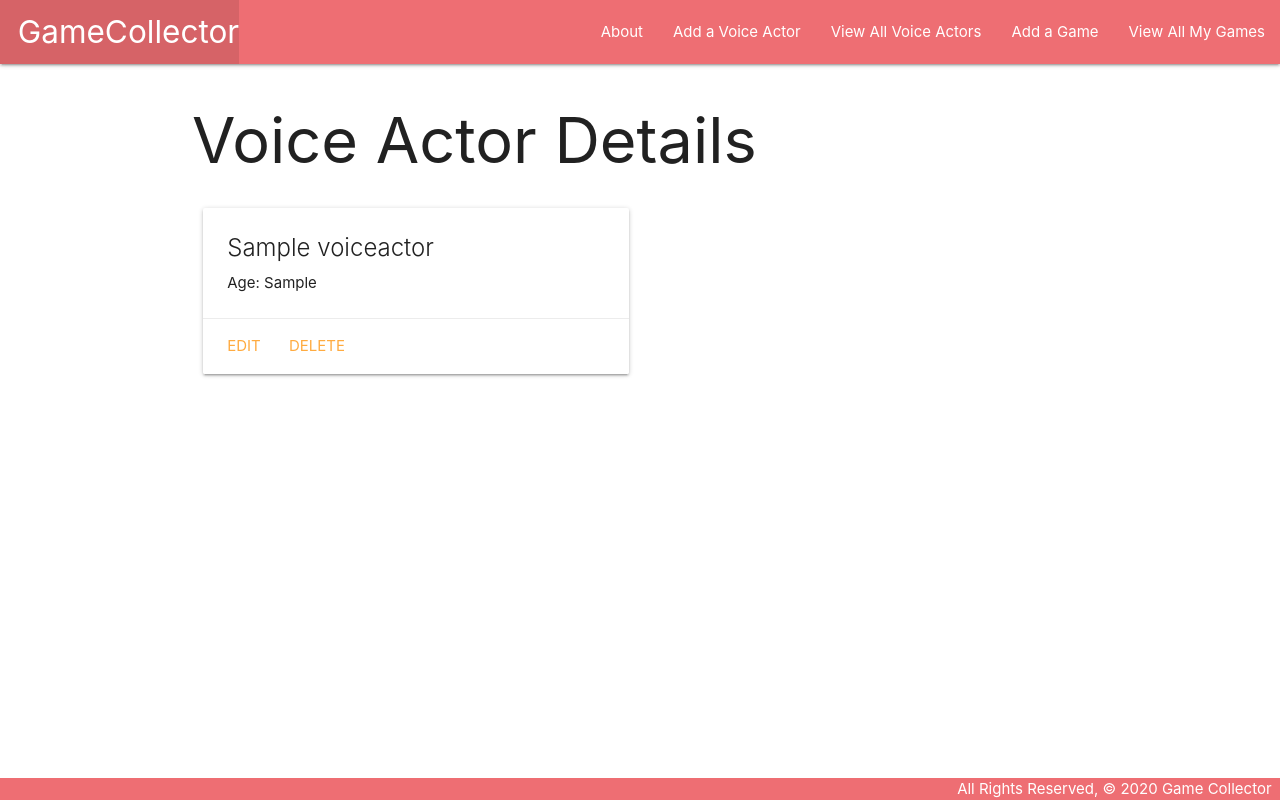
After one commit to NathanLynch97/GameCollector, a Django app: page /voice_actors/1/ in a window 1280 px wide. The commit adds this page. Run offline with Django 3.2, Linux system fonts and the light colour scheme; tables that the repository leaves empty hold one stand-in row (values such as "Sample post").

Commit message:
finish collector lab

```diff
--- a/gamecollector/main_app/models.py
+++ b/gamecollector/main_app/models.py
@@ -15,15 +15,15 @@ LENGTH = (
 )
 
 # Create your models here.
-class Studio(models.Model):
+class VoiceActor(models.Model):
     name = models.CharField(max_length=50)
-    location = models.CharField(max_length=50)
+    age = models.CharField(max_length=20)
 
     def __str__(self):
         return self.name
 
     def get_absolute_url(self):
-        return reverse("studios_detail", kwargs={"pk": self.id})
+        return reverse('voice_actors_detail', kwargs={"pk": self.id})
 
 
 class Game(models.Model):
@@ -31,6 +31,7 @@ class Game(models.Model):
     rating = models.CharField(max_length=100)
     description = models.TextField(max_length=250)
     release_year = models.IntegerField()
+    voice_actors = models.ManyToManyField(VoiceActor)
 
     def __str__(self):
         return self.name
--- a/gamecollector/main_app/templates/base.html
+++ b/gamecollector/main_app/templates/base.html
@@ -24,8 +24,8 @@
           </ul>
           <ul class="right">
             <li><a href="{% url 'about' %}">About</a></li>
-            <li><a href="{% url 'studios_create' %}">Add a Studio</a></li>
-            <li><a href="{% url 'studios_index' %}">View All Studios</a></li>
+            <li><a href="{% url 'voice_actors_create' %}">Add a Voice Actor</a></li>
+            <li><a href="{% url 'voice_actors_index' %}">View All Voice Actors</a></li>
             <li><a href="{% url 'games_create' %}">Add a Game</a></li>
             <li><a href="{% url 'index' %}">View All My Games</a></li>
           </ul>
--- a/gamecollector/main_app/templates/main_app/studio_confirm_delete.html
+++ b/gamecollector/main_app/templates/main_app/voiceactor_confirm_delete.html
@@ -1,13 +1,13 @@
 {% extends 'base.html' %}
 
 {% block content %}
-  <h1>Delete Studio</h1>
+  <h1>Delete Voice Actor</h1>
 
   <h4>Are you sure you want to delete <span class="teal-text">{{ object.name }}</span>?</h4>
 
   <form action="" method="POST">
     {% csrf_token %}
     <input type="submit" value="Yes - Delete!" class="btn">
-    <a href="{% url 'studios_detail' object.id %}">Cancel</a>
+    <a href="{% url 'voice_actors_detail' object.id %}">Cancel</a>
   </form>
 {% endblock %}
--- /dev/null
+++ b/gamecollector/main_app/templates/main_app/voiceactor_detail.html
@@ -0,0 +1,20 @@
+{% extends 'base.html' %}
+{% block content %}
+
+<h1>Voice Actor Details</h1>
+
+<div class="row">
+  <div class="col s6 col-offset-3">
+    <div class="card">
+      <div class="card-content">
+        <span class="card-title">{{ voiceactor.name }}</span>
+        <p>Age: {{ voiceactor.age }}</p>
+      </div>
+      <div class="card-action">
+        <a href="{% url 'voice_actors_update' voiceactor.id %}">Edit</a>
+        <a href="{% url 'voice_actors_delete' voiceactor.id %}">Delete</a>
+      </div>
+    </div>
+  </div>
+</div>
+{% endblock %}
--- a/gamecollector/main_app/templates/main_app/studio_form.html
+++ b/gamecollector/main_app/templates/main_app/voiceactor_form.html
@@ -4,14 +4,13 @@
   {% if object %}
     <h1>Edit <span class="teal-text">{{object.name}}</span></h1>
   {% else %}
-    <h1>Add Studio</h1>
+    <h1>Add Voice Actor</h1>
   {% endif %}
   <!-- Leaving the action empty makes the form post to the same url used to display it -->
   <form action="" method="post">
     <!-- Django requires the following for security purposes -->
     {% csrf_token %}
     <table>
-      <!-- Render the inputs inside of <tr>s & <td>s -->
       {{ form.as_table }}
     </table>
     <input type="submit" value="Submit!" class="btn">
--- a/gamecollector/main_app/urls.py
+++ b/gamecollector/main_app/urls.py
@@ -10,9 +10,10 @@ urlpatterns = [
     path('games/<int:pk>/update/', views.GameUpdate.as_view(), name='games_update'),
     path('games/<int:pk>/delete/', views.GameDelete.as_view(), name='games_delete'),
     path('games/<int:game_id>/add_playtime/', views.add_playtime, name='add_playtime'),
-    path('studios/', views.StudioList.as_view(), name='studios_index'),
-    path('studios/<int:pk>/', views.StudioDetail.as_view(), name='studios_detail'),
-    path('studios/create/', views.StudioCreate.as_view(), name='studios_create'),
-    path('studios/<int:pk>/update/', views.StudioUpdate.as_view(), name='studios_update'),
-    path('studios/<int:pk>/delete/', views.StudioDelete.as_view(), name='studios_delete'),
+    path('games/<int:game_id>/assoc_voice_actor/<int:voice_actor_id>/', views.assoc_voice_actor, name='assoc_voice_actor'),
+    path('voice_actors/', views.VoiceActorList.as_view(), name='voice_actors_index'),
+    path('voice_actors/<int:pk>/', views.VoiceActorDetail.as_view(), name='voice_actors_detail'),
+    path('voice_actors/create/', views.VoiceActorCreate.as_view(), name='voice_actors_create'),
+    path('voice_actors/<int:pk>/update/', views.VoiceActorUpdate.as_view(), name='voice_actors_update'),
+    path('voice_actors/<int:pk>/delete/', views.VoiceActorDelete.as_view(), name='voice_actors_delete'),
 ]
--- a/gamecollector/main_app/views.py
+++ b/gamecollector/main_app/views.py
@@ -1,7 +1,7 @@
 from django.shortcuts import render, redirect
 from django.views.generic.edit import CreateView, UpdateView, DeleteView
 from django.views.generic import ListView, DetailView
-from .models import Game, Studio
+from .models import Game, VoiceActor
 from .forms import PlaytimeForm
 
 
@@ -21,10 +21,12 @@ def games_index(request):
 
 def games_detail(request, game_id):
     game = Game.objects.get(id=game_id)
+    voice_actors_game_doesnt_have = VoiceActor.objects.exclude(id__in = game.voice_actors.all().values_list('id'))
     playtime_form = PlaytimeForm()
     return render(request, 'games/detail.html', {
         'game': game,
-        'playtime_form': playtime_form
+        'playtime_form': playtime_form,
+        'voice_actors': voice_actors_game_doesnt_have
     })
 
 
@@ -51,20 +53,25 @@ def add_playtime(request, game_id):
     new_playtime.save()
   return redirect('detail', game_id=game_id)
 
-class StudioList(ListView):
-  model = Studio
+def assoc_voice_actor(request, game_id, voice_actor_id):
+  # Note that you can pass a toy's id instead of the whole object
+  Game.objects.get(id=game_id).voice_actors.add(voice_actor_id)
+  return redirect('detail', game_id=game_id)
 
-class StudioDetail(DetailView):
-  model = Studio
+class VoiceActorList(ListView):
+  model = VoiceActor
 
-class StudioCreate(CreateView):
-  model = Studio
+class VoiceActorDetail(DetailView):
+  model = VoiceActor
+
+class VoiceActorCreate(CreateView):
+  model = VoiceActor
   fields = '__all__'
 
-class StudioUpdate(UpdateView):
-  model = Studio
-  fields = ['name', 'location']
+class VoiceActorUpdate(UpdateView):
+  model = VoiceActor
+  fields = ['name', 'age']
 
-class StudioDelete(DeleteView):
-  model = Studio
-  success_url = '/studios/'
+class VoiceActorDelete(DeleteView):
+  model = VoiceActor
+  success_url = '/voice_actors/'
```
Also changed, not shown: gamecollector/main_app/templates/games/detail.html (+58 -15 lines), gamecollector/main_app/templates/main_app/studio_detail.html (deleted, +0 -20 lines), gamecollector/main_app/templates/main_app/studio_list.html (deleted, +0 -17 lines), gamecollector/main_app/templates/main_app/voiceactor_list.html (added, +17 -0 lines), gamecollector/main_app/migrations/0004_game_studios.py (added), gamecollector/main_app/migrations/0005_auto_20200917_1809.py (added), gamecollector/main_app/migrations/0006_remove_game_voice_actors.py (added), gamecollector/main_app/migrations/0007_game_voice_actors.py (added).
